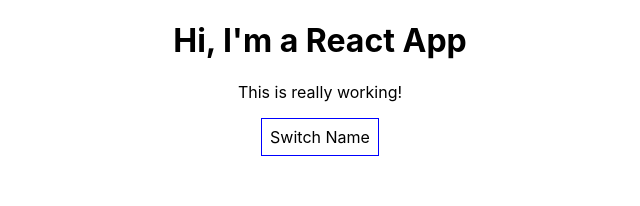
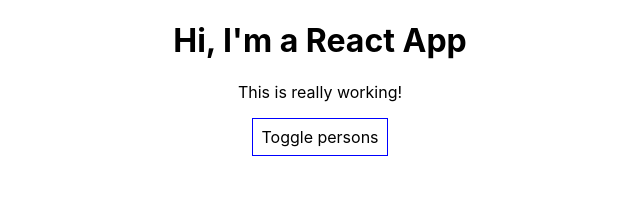
Before and after one commit to timmostan/javascript, a React (Create React App) app in the folder react-complete-guide/: page / in a window 1280 px wide. Shown: the top 206 px of the page, without its empty margins (320-960 px from the left). Built offline with nearby package versions, Linux system fonts and the light colour scheme.

Commit message:
Better way for conditional content

```diff
--- a/react-complete-guide/src/App.js
+++ b/react-complete-guide/src/App.js
@@ -49,17 +49,11 @@
       cursor: 'pointer'
     };
 
-    return (
-    <div className="App">
-     <h1>Hi, I'm a React App</h1>
-     <p>This is really working!</p>
-     <button
-        //inline style
-        style={ style }
-        onClick={ this.togglePersonsHandler }>Switch Name</button>
-     { //turnery operator example in JSX - cannot use if here
-      this.state.showPersons ?
-      <div>
+    let persons = null;
+
+    if (this.state.showPersons) {
+      persons = (
+        <div>
           <Person
               name={ this.state.persons[0].name }
               age={ this.state.persons[0].age }/>
@@ -72,8 +66,19 @@
           <Person
               name={ this.state.persons[2].name }
               age={ this.state.persons[2].age }/>
-        </div> : null
-      }
+        </div>
+      );
+    }
+
+    return (
+    <div className="App">
+     <h1>Hi, I'm a React App</h1>
+     <p>This is really working!</p>
+     <button
+        //inline style
+        style={ style }
+        onClick={ this.togglePersonsHandler }>Toggle persons</button>
+        { persons }
     </div>
   );
   //above is same as:
```
